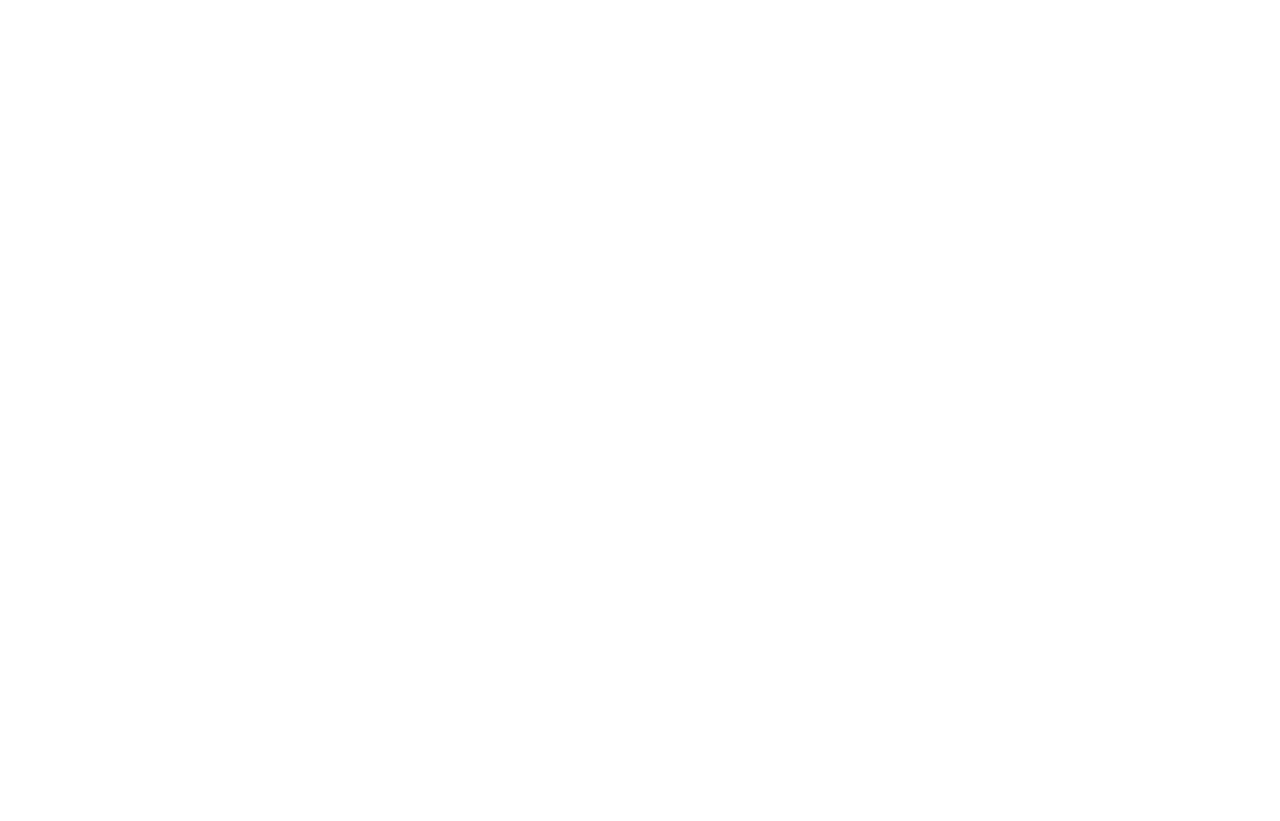
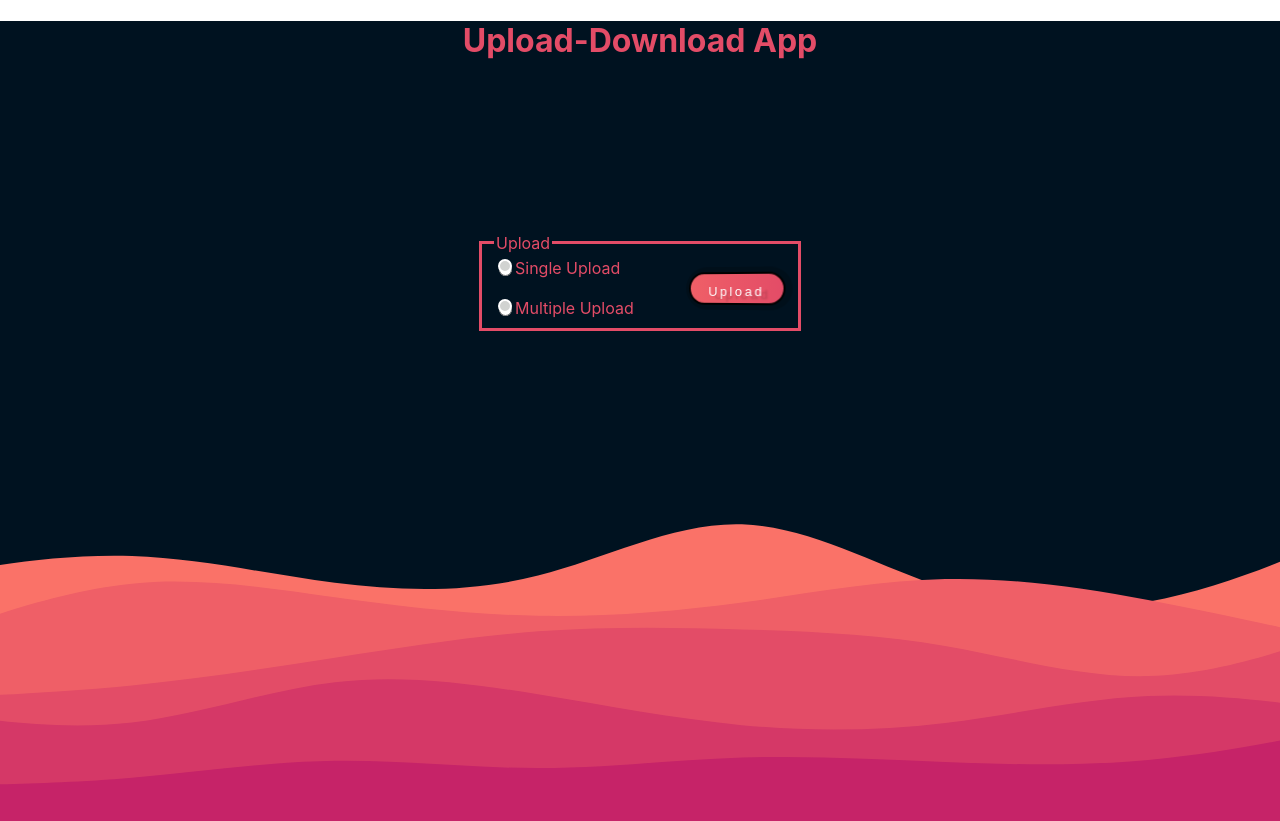
Before and after one commit to S-Barnhoorn/Upload-Download, a React (Create React App) app: page /secondpage in a window 1280 px wide. Before the commit the page ends 800 px from the top, so only its background shows below. Built offline with nearby package versions, Linux system fonts and the light colour scheme.

Commit message:
only added styling

```diff
--- a/package.json
+++ b/package.json
@@ -6,6 +6,7 @@
     "@testing-library/jest-dom": "^5.16.1",
     "@testing-library/react": "^12.1.2",
     "@testing-library/user-event": "^13.5.0",
+    "axios": "^0.24.0",
     "react": "^17.0.2",
     "react-dom": "^17.0.2",
     "react-router-dom": "^5.1.2",
--- a/src/App.css
+++ b/src/App.css
@@ -1,38 +1,9 @@
-.App {
-  text-align: center;
+.body{
+    height: 100vh;
+    background-image: url(assets/waves.svg);
+    background-position: center; /* Center the image */
+    background-repeat: no-repeat; /* Do not repeat the image */
+    background-size: cover; /* Resize the background image to cover the entire container */
+
+    color: white;
 }
-
-.App-logo {
-  height: 40vmin;
-  pointer-events: none;
-}
-
-@media (prefers-reduced-motion: no-preference) {
-  .App-logo {
-    animation: App-logo-spin infinite 20s linear;
-  }
-}
-
-.App-header {
-  background-color: #282c34;
-  min-height: 100vh;
-  display: flex;
-  flex-direction: column;
-  align-items: center;
-  justify-content: center;
-  font-size: calc(10px + 2vmin);
-  color: white;
-}
-
-.App-link {
-  color: #61dafb;
-}
-
-@keyframes App-logo-spin {
-  from {
-    transform: rotate(0deg);
-  }
-  to {
-    transform: rotate(360deg);
-  }
-}
--- a/src/App.js
+++ b/src/App.js
@@ -1,31 +1,43 @@
 import './App.css';
-import React from 'react';
+import React, {useState} from 'react';
 import {Route, NavLink, Switch} from 'react-router-dom';
 import Homepage from "./Pages/Homepage/Homepage";
 import Fileupload from "./Pages/Fileupload/Fileupload";
 import Singleupload from "./Pages/Singleupload/Singleupload";
 import Multipleupload from "./Pages/Multipleupload/Multipleupload";
+import Secondpage from "./Pages/Secondpage/Secondpage";
+import Header from "./Components/Header/Header";
+
+
 
 
 function App() {
+
+    const [ checkbox, setCheckBox ] = useState()
+
   return (
-    <div>
+    <div className="body">
+        <Header/>
         <NavLink to='/'/>
+        <NavLink to='secondpage'/>
         <NavLink to='fileupload'/>
         <NavLink to='singleupload'/>
         <NavLink to='multipleupload'/>
 
         <Switch>
             <Route exact path='/'>
-                <Homepage/>
+                <Homepage check={checkbox} setCheck={setCheckBox}/>
             </Route>
-            <Route exact path='/fileupload'>
+            <Route path='/secondpage'>
+                <Secondpage check={checkbox} setCheck={setCheckBox}/>
+            </Route>
+            <Route path='/fileupload'>
                 <Fileupload/>
             </Route>
-            <Route exact path='/singleupload'>
-                <Singleupload/>
+            <Route path='/singleupload'>
+                <Singleupload check={checkbox}/>
             </Route>
-            <Route exact path='/multipleupload'>
+            <Route path='/multipleupload'>
                 <Multipleupload/>
             </Route>
         </Switch>
--- /dev/null
+++ b/src/Components/Header/Header.js
@@ -0,0 +1,12 @@
+import React from 'react';
+import './styles.css'
+
+const Header = () => {
+    return (
+        <div>
+            <h1 className="app-title">Upload-Download App</h1>
+        </div>
+    );
+};
+
+export default Header;
--- /dev/null
+++ b/src/Components/Header/styles.css
@@ -0,0 +1,7 @@
+.app-title{
+    display: flex;
+    justify-content: center;
+    align-items: center;
+
+    color: #e34c67;
+}
--- a/src/Pages/Homepage/Homepage.js
+++ b/src/Pages/Homepage/Homepage.js
@@ -3,36 +3,36 @@
 import {useHistory} from "react-router-dom";
 import { useForm } from "react-hook-form"
 
-const Homepage = () => {
 
-    const [ checkbox, setCheckBox ] = useState('')
+
+const Homepage = ({check, setCheck}) => {
+
     const history = useHistory();
     const { handleSubmit } = useForm()
 
     function handleOnChange(e){
-       setCheckBox(e.target.value)
+       setCheck(e.target.value)
     }
 
     function onSubmit(){
-        if(checkbox === 'ide'){
-            history.push('/fileupload')
-        } else{
-            history.push('/singleupload')
+        if(check === 'IDE'){
+            history.push('/secondpage')
+        } else if(check === "Database"){
+            history.push('/secondpage')
         }
     }
 
     return (
         <div className="container">
             <form onSubmit={handleSubmit(onSubmit)}>
-            <h2>Upload-Download App</h2>
             <fieldset className="fieldset-container">
                 <legend>Choose Upload Method</legend>
                 <label htmlFor="checkbox1">
                     <input
                         type="radio"
                         id="checkbox1"
-                        value="database"
-                        checked={checkbox === "database"}
+                        value="Database"
+                        checked={check === "Database"}
                         onChange={handleOnChange}/>
                     Database
                 </label>
@@ -41,13 +41,12 @@
                     <input
                         type="radio"
                         id="checkbox2"
-                        value="ide"
-                        checked={checkbox === "ide"}
+                        value="IDE"
+                        checked={check === "IDE"}
                         onChange={handleOnChange}/>
                     IDE
                 </label>
-                <br/>
-                <button type="submit">Upload</button>
+                <button type="submit">Verder</button>
             </fieldset>
             </form>
         </div>
--- a/src/Pages/Homepage/styles.css
+++ b/src/Pages/Homepage/styles.css
@@ -3,4 +3,95 @@
     flex-direction: column;
     justify-content: center;
     align-items: center;
+
+    height: 50vh;
 }
+
+.fieldset-container{
+    display: flex;
+    flex-wrap: wrap;
+    justify-content: center;
+    align-items: center;
+
+    border: 3px solid #e34c67;
+    color: #e34c67;
+}
+
+.label-container{
+    width: 15vw;
+}
+
+label{
+    display: flex;
+    flex-basis: 200px;
+}
+
+input[type='radio']:after {
+    width: 10px;
+    height: 10px;
+    border-radius: 15px;
+    top: -2px;
+    left: -1px;
+    position: relative;
+    background-color: #d1d3d1;
+    content: '';
+    display: inline-block;
+    visibility: visible;
+    border: 2px solid white;
+}
+
+input[type='radio']:checked:after {
+    width: 10px;
+    height: 10px;
+    border-radius: 15px;
+    top: -2px;
+    left: -1px;
+    position: relative;
+    background-color: #e34c67;
+    content: '';
+    display: inline-block;
+    visibility: visible;
+    border: 2px solid white;
+}
+
+button {
+    background: linear-gradient(to right, #ef5f67, #e34c67);
+    color: white;
+    --width: 100px;
+    --height: calc(var(--width) / 3);
+    width: var(--width);
+    height: var(--height);
+    text-align: center;
+    line-height: var(--height);
+    font-size: calc(var(--height) / 2.5);
+    font-family: sans-serif;
+    letter-spacing: 0.2em;
+    border: 2px solid black;
+    border-radius: 2em;
+    transform: perspective(500px) rotateY(-15deg);
+    text-shadow: 6px 3px 2px rgba(0, 0, 0, 0.2);
+    box-shadow: 2px 0 0 5px rgba(0, 0, 0, 0.2);
+    transition: 0.5s;
+    position: relative;
+    overflow: hidden;
+}
+
+button:hover {
+    transform: perspective(500px) rotateY(15deg);
+    text-shadow: -6px 3px 2px rgba(0, 0, 0, 0.2);
+    box-shadow: -2px 0 0 5px rgba(0, 0, 0, 0.2);
+}
+
+button::before {
+    content: '';
+    position: absolute;
+    width: 100%;
+    height: 100%;
+    background: linear-gradient(to right, transparent, white, transparent);
+    left: -100%;
+    transition: 0.5s;
+}
+
+button:hover::before {
+    left: 100%;
+}
--- a/src/Pages/Multipleupload/Multipleupload.js
+++ b/src/Pages/Multipleupload/Multipleupload.js
@@ -3,7 +3,13 @@
 const Multipleupload = () => {
     return (
         <div>
-
+            <form>
+                <h1>test</h1>
+                <fieldset>
+                    <legend>Upload</legend>
+                    <input type="file"/>
+                </fieldset>
+            </form>
         </div>
     );
 };
--- /dev/null
+++ b/src/Pages/Secondpage/Secondpage.js
@@ -0,0 +1,57 @@
+import React, {useState} from 'react';
+import {useHistory} from "react-router-dom";
+import { useForm } from "react-hook-form"
+
+const Secondpage = ({check}) => {
+    const [ uploadAmount, setUploadAmount ] = useState('')
+    const history = useHistory();
+    const { handleSubmit } = useForm()
+
+    function handleOnChange(e){
+        setUploadAmount(e.target.value)
+    }
+
+    function onSubmit(){
+        if(uploadAmount === 'single'){
+            history.push('/singleupload')
+        } else if(uploadAmount === 'multiple'){
+            history.push('/multipleupload')
+        }
+    }
+
+    return (
+        <div>
+            <div className="container">
+                <form onSubmit={handleSubmit(onSubmit)}>
+                    <fieldset className="fieldset-container">
+                        <legend>{check} Upload</legend>
+                        <div className="label-container">
+                        <label htmlFor="checkbox1">
+                            <input
+                                type="radio"
+                                id="checkbox1"
+                                value="single"
+                                checked={uploadAmount === "single"}
+                                onChange={handleOnChange}/>
+                              Single Upload
+                        </label>
+                        <br/>
+                        <label htmlFor="checkbox2">
+                            <input
+                                type="radio"
+                                id="checkbox2"
+                                value="multiple"
+                                checked={uploadAmount === "multiple"}
+                                onChange={handleOnChange}/>
+                              Multiple Upload
+                        </label>
+                        </div>
+                        <button type="submit">Upload</button>
+                    </fieldset>
+                </form>
+            </div>
+        </div>
+    );
+};
+
+export default Secondpage;
--- a/src/Pages/Singleupload/Singleupload.js
+++ b/src/Pages/Singleupload/Singleupload.js
@@ -1,9 +1,59 @@
-import React from 'react';
+import React, {useEffect, useState} from 'react';
+import './styles.css';
+import axios from 'axios';
 
-const Singleupload = () => {
+const Singleupload = ({check}) => {
+
+
+    const [ file, setFile ] = useState([]);
+    const [ url, setUrl ] = useState('');
+
+    // useEffect(() =>{
+    //     async function uploadFile(){
+    //         try{
+    //             const result = await axios.post('localhost:8080/single/uploadDb')
+    //             console.log(result)
+    //         } catch(e){
+    //             console.error(e)
+    //         }
+    //     }
+    //     uploadFile()
+    // }, [])
+
+    const handleImageChange = (e) => {
+        let reader = new FileReader();
+
+        let file = e.target.files[0];
+
+        reader.onloadend = () => {
+
+            setFile(file);
+            setUrl(reader.result)
+
+        }
+
+        reader.readAsDataURL(file);
+    }
+
     return (
-        <div>
+        <div className="single-upload__container">
+            <fieldset className="single-upload__fieldset">
+                <legend>{check} Upload</legend>
+            <input className="text-color"
+                type="file"
+                title=" "
+                onChange={handleImageChange}
+            />
+            <div>
+                {url ?
+                    <img src={url} alt="uploadImage"/>
+                    :
+                    <div>
 
+                    </div>
+                }
+            </div>
+            </fieldset>
         </div>
     );
 };
--- /dev/null
+++ b/src/Pages/Singleupload/styles.css
@@ -0,0 +1,19 @@
+.text-color {
+    color: white;
+}
+
+.single-upload__container{
+    display: flex;
+    justify-content: center;
+    align-items: center;
+
+    height: 100vh;
+}
+
+.single-upload__fieldset{
+    display: flex;
+    width: 30vw;
+    justify-content: center;
+    align-items: center;
+
+}
```
Also changed, not shown: src/assets/waves.svg (added), 1 other file (tests, documents, lock files or other folders).
